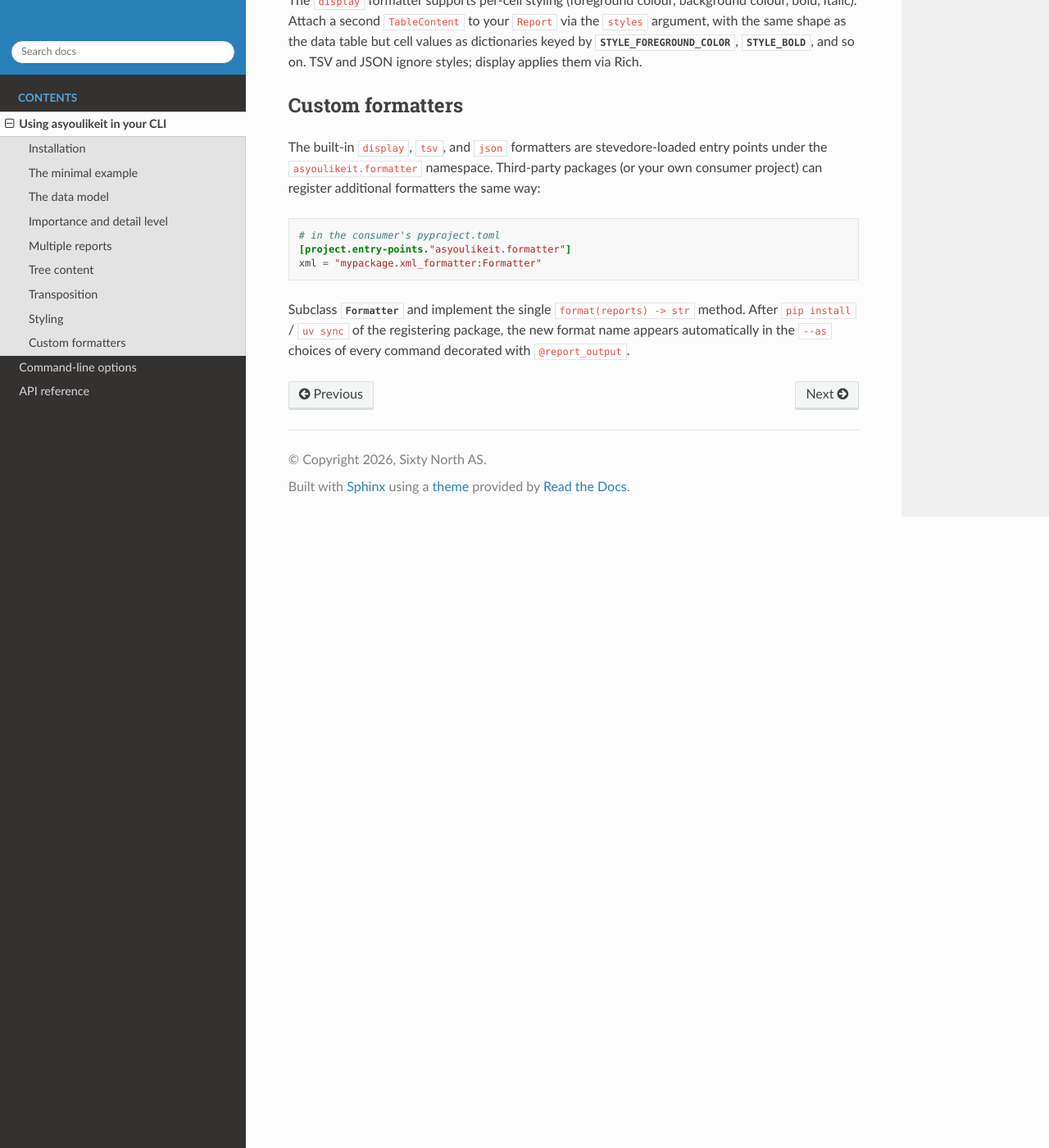
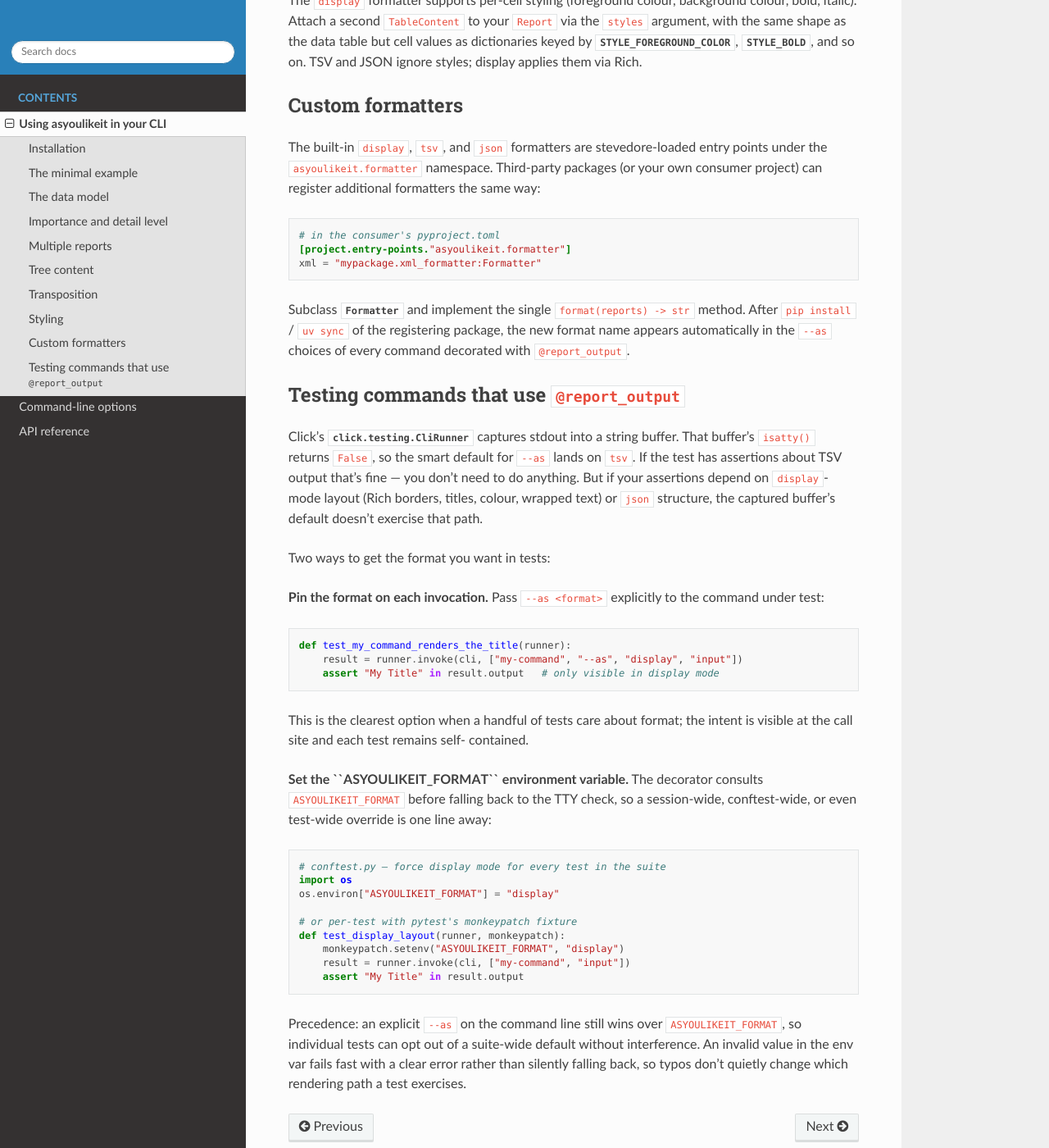
Before and after one commit to sixty-north/asyoulikeit, a Sphinx documentation site: the page built from docs/usage.rst, in a window 1280 px wide and 1400 px high, scrolled down 3973 px. Shown: the whole window at 82% size. Built offline with Sphinx 7.4.7 and the Read the Docs theme 3.1.0, drawn with Linux system fonts in a browser that asks for light colours.

Commit message:
Honour ASYOULIKEIT_FORMAT env var in the --as precedence chain
The decorator's smart-default callback now resolves --as in three
tiers, highest precedence first:

1. An explicit --as value on the command line.
2. The ASYOULIKEIT_FORMAT environment variable (case-insensitive
   match against the registered formatter names, invalid values
   raise click.BadParameter with a helpful message).
3. The TTY-sensing default: display when stdout is a terminal,
   tsv when it is a pipe.

This closes the testability gap the oaknut integration surfaced:
click.testing.CliRunner's captured stdout reports isatty()==False,
which makes the TTY-sensing default land on tsv for every test.
Projects that want to assert on display-mode layout (titles, Rich
borders, colour) or on JSON structure can now either pin the format
at the call site with --as or set ASYOULIKEIT_FORMAT once in a
conftest. Same lever also lets users set a preferred default in
their shell rc-file without typing --as every time.

- src/asyoulikeit/cli.py: adds the FORMAT_ENV_VAR module constant,
  extends set_smart_default with the three-tier lookup, validates
  env-var values against formatter_names() with case-insensitive
  matching, raises click.BadParameter on invalid values.
- tests/test_cli.py: new TestFormatEnvVarOverride class with six
  tests covering env > TTY precedence, CLI > env precedence,
  case-insensitivity, empty-string-as-unset, and the invalid-value
  error path.
- docs/cli.rst: documents the full precedence chain in the --as
  section with a pointer to the testing guide.
- docs/usage.rst: new 'Testing' section walking integrators through
  the pin-per-call and conftest-wide approaches with worked
  examples.

README Prologue intentionally left alone — the env var is detail
that belongs in the fuller folio, not in the masthead.

Closes #4.

```diff
--- a/docs/usage.rst
+++ b/docs/usage.rst
@@ -253,3 +253,55 @@ Subclass :class:`~asyoulikeit.Formatter` and implement the single
 of the registering package, the new format name appears automatically
 in the ``--as`` choices of every command decorated with
 ``@report_output``.
+
+
+.. _testing:
+
+Testing commands that use ``@report_output``
+--------------------------------------------
+
+Click's :class:`click.testing.CliRunner` captures stdout into a string
+buffer. That buffer's ``isatty()`` returns ``False``, so the smart
+default for ``--as`` lands on ``tsv``. If the test has assertions
+about TSV output that's fine — you don't need to do anything. But if
+your assertions depend on ``display``-mode layout (Rich borders,
+titles, colour, wrapped text) or ``json`` structure, the captured
+buffer's default doesn't exercise that path.
+
+Two ways to get the format you want in tests:
+
+**Pin the format on each invocation.** Pass ``--as <format>``
+explicitly to the command under test:
+
+.. code-block:: python
+
+   def test_my_command_renders_the_title(runner):
+       result = runner.invoke(cli, ["my-command", "--as", "display", "input"])
+       assert "My Title" in result.output   # only visible in display mode
+
+This is the clearest option when a handful of tests care about format;
+the intent is visible at the call site and each test remains self-
+contained.
+
+**Set the ``ASYOULIKEIT_FORMAT`` environment variable.** The
+decorator consults ``ASYOULIKEIT_FORMAT`` before falling back to the
+TTY check, so a session-wide, conftest-wide, or even test-wide
+override is one line away:
+
+.. code-block:: python
+
+   # conftest.py — force display mode for every test in the suite
+   import os
+   os.environ["ASYOULIKEIT_FORMAT"] = "display"
+
+   # or per-test with pytest's monkeypatch fixture
+   def test_display_layout(runner, monkeypatch):
+       monkeypatch.setenv("ASYOULIKEIT_FORMAT", "display")
+       result = runner.invoke(cli, ["my-command", "input"])
+       assert "My Title" in result.output
+
+Precedence: an explicit ``--as`` on the command line still wins over
+``ASYOULIKEIT_FORMAT``, so individual tests can opt out of a
+suite-wide default without interference. An invalid value in the env
+var fails fast with a clear error rather than silently falling back,
+so typos don't quietly change which rendering path a test exercises.
```
Also changed, not shown: docs/cli.rst (+17 -0 lines), 2 other files.
